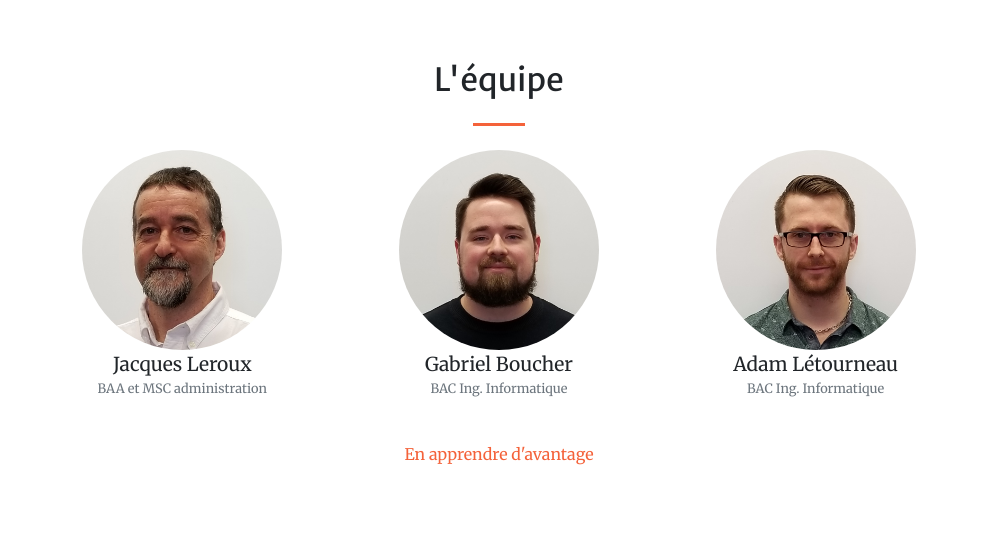
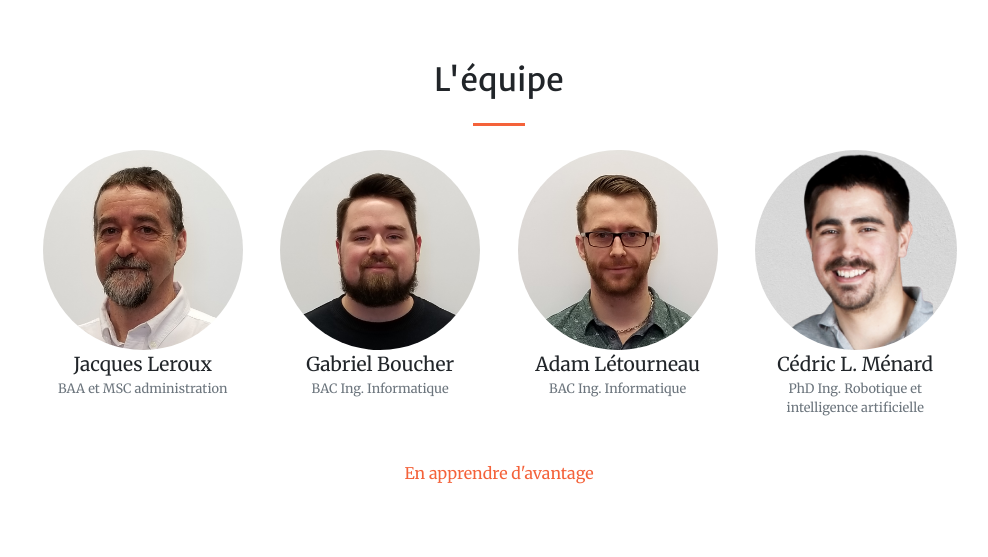
Before and after one commit to GBoucher42/GBoucher42.github.io, a plain HTML site: page index.html in a window 1280 px wide. Shown: the part 3605-4162 px from the top of the page, without its empty margins (141-1129 px from the left). Drawn offline with Linux system fonts and the light colour scheme.

Commit message:
photo ced

```diff
--- a/index.html
+++ b/index.html
@@ -175,7 +175,7 @@ Pour que tout se passe bien, l’implantation doit se faire d’une façon progr
             <a id="collapsible3" class="btn btn-primary show-more-btn" data-toggle="collapse" href="#moreInfo3" role="button" aria-expanded="false" aria-controls="multiCollapseExample1">Plus d'information</a>
             <div id="moreInfo3" class="collapse text-muted mb-4 text-justify">
               <p>
-                D’abord il st important de bien distinguer les équipes que nous retrouvons généralement dans nos milieux de travail par rapport aux équipes authentiques. La distinction la plus importante, c’est que les équipes authentiques possèdent une plus grande autonomie et une plus grande complicité entre les coéquipiers. Dans les équipes authentiques, nous avons des synergies, la complicité entre les coéquipiers permets une meilleure utilisation des talents de chacun. Et permet ainsi d’obtenir de meilleurs résultats.
+                D’abord il est important de bien distinguer les équipes que nous retrouvons généralement dans nos milieux de travail par rapport aux équipes authentiques. La distinction la plus importante, c’est que les équipes authentiques possèdent une plus grande autonomie et une plus grande complicité entre les coéquipiers. Dans les équipes authentiques, nous avons des synergies, la complicité entre les coéquipiers permet une meilleure utilisation des talents de chacun. Et permet ainsi d’obtenir de meilleurs résultats.
               </p>
               <p>
                 Le cœur de la performance des équipes est en lien avec le ou les défis, il est essentiel qu’ils soient stimulants aux yeux des employés. Une fois que l’équipe à accepter de cheminer vers une équipe authentique et de relever leurs défis, le cheminement commence. La confiance se bâtit naturellement à partir des résultats atteints par les équipes et à partir du support de la direction au niveau de la gestion des obstacles et/ou irritants des équipes, c’est donnant donnant.  En fait le sentiment de confiance va se solidifier à mesure que les objectifs seront atteints et à mesure que l’équipe se sentira supporter par la direction.  Donc le cheminement d’une équipe authentique vers une bonne autonomie se fait, en général, en douceur, sur une année ou même plus selon le contexte.
@@ -188,7 +188,7 @@ Pour que tout se passe bien, l’implantation doit se faire d’une façon progr
                 Une autre crainte des chefs d’entreprise, c’est de concilier l’implantation des équipes authentiques avec le respect des délais de livraison. Comment implanter un tel projet dans un contexte où il manque des employés pour livrer la marchandise.
               </p>
               <p>
-                Comment faire pour investir dans notre main d’œuvre si toutes les heures sont comptés
+                Comment faire pour investir dans notre main d’œuvre si toutes les heures sont comptées
               </p>
               <p>
                 Il est possible d’implanter les équipes d’une façon graduelle et fluide. Je recommande un accompagnement avec une personne qui connait bien les équipes authentiques, au départ prendre une personne de l’extérieur, toutefois une fois que le projet est bien parti, profitez des ressources à l’interne qui ont eu l’opportunité de se familiariser avec le fonctionnement des équipe authentiques est une excellente idée. Oui, tous devront mettre un peu plus d’efforts, c’est une question de priorité, si c’est important pour la direction et les équipes, les parties prenantes vont trouver l’énergie pour s’impliquer et les délais de livraison vont s’améliorer assez rapidement.
@@ -316,25 +316,32 @@ Pour que tout se passe bien, l’implantation doit se faire d’une façon progr
           <h2 class="mt-0 justify-content-center text-center">L'équipe</h2>
           <hr class="divider my-4">
           <div class="row">
-            <div class="col-lg-4">
+            <div class="col-lg-3">
               <div class="member-container">
                 <img src="./img/jacques.jpg" class="avatar" />
                 <div class="member-name">Jacques Leroux</div>
                 <div class="text-muted mb-4 member-title">BAA et MSC administration</div>
               </div>
             </div>
-            <div class="col-lg-4">
+            <div class="col-lg-3">
               <div class="member-container">
                 <img src="./img/gab.jpg" class="avatar" />
                 <div class="member-name">Gabriel Boucher</div>
                 <div class="text-muted mb-4 member-title">BAC Ing. Informatique</div>
               </div>
             </div>
-            <div class="col-lg-4">
+            <div class="col-lg-3">
               <div class="member-container">
                 <img src="./img/adam.jpg" class="avatar" />
                 <div class="member-name">Adam Létourneau</div>
                 <div class="text-muted mb-4 member-title">BAC Ing. Informatique</div>
+              </div>
+            </div>
+            <div class="col-lg-3">
+              <div class="member-container">
+                <img src="./img/cedric.png" class="avatar" />
+                <div class="member-name">Cédric L. Ménard</div>
+                <div class="text-muted mb-4 member-title">PhD Ing. Robotique et intelligence artificielle</div>
               </div>
             </div>
           </div>
@@ -366,7 +373,7 @@ Pour que tout se passe bien, l’implantation doit se faire d’une façon progr
                     En conclusion, ce que je veux dire, c’est que je sais de quoi je parle, oui les équipes authentiques ne sont pas très répandues au Québec toutefois elles représentent une solution puissante pour relever le défi de la main d’œuvre et par conséquent les problématiques de recrutement, de décrochage et d’assiduité.  Mon parcours singulier me donne accès à cette perspective et je me fais un devoir de promouvoir cette solution parce que je suis profondément convaincu que c’est une excellente solution en ce moment pour la majorité des organisations du Québec afin de demeurer compétitive. Pour un investissement de quelques milliers de dollars, le projet devient réalité.
                   </p>
                   <p>
-                    Pour réaliser ce défi, j’avais besoin d’une plateforme web qui vient supporter les équipes de direction et qui apporte stimulation et encadrement aux équipes authentiques. TeamJob peut compter sur des talents en génie informatique et en intelligence artificielle, une équipe compétente et motivée qui a relevé le défi de concevoir et de réaliser une plateforme web à la hauteur des attentes de nos organisations. Cette plateforme permet de faciliter grandement la gestion des équipes authentiques, elle permet en quelque sorte d’offrir aux employeurs et employés une façon différente de vivre le marché du travail, une façon différente que je qualifie d’innovatrice, de "gagnant-gagnant" employeurs- employés et surtout de nécessaire et essentielle. La base de la plateforme est prête, la suite sera sur complétée sur mesure en fonction des besoins des entreprises.
+                    Pour réaliser ce défi, j’avais besoin d’une plateforme web qui vient supporter les équipes de direction et qui apporte stimulation et encadrement aux équipes authentiques. TeamJob peut compter sur des talents en génie informatique et en intelligence artificielle, une équipe compétente et motivée qui a relevé le défi de concevoir et de réaliser une plateforme web à la hauteur des attentes de nos organisations. Cette plateforme permet de faciliter grandement la gestion des équipes authentiques, elle permet en quelque sorte d’offrir aux employeurs et employés une façon différente de vivre le marché du travail, une façon différente que je qualifie d’innovatrice, de "gagnant-gagnant" employeurs- employés et surtout de nécessaire et essentielle. La base de la plateforme est prête, la suite sera complétée sur mesure en fonction des besoins des entreprises.
                   </p>
                   <p>
                     Mes associés ont participé à plusieurs projets de grande envergure allant de la conception de jeux vidéo distribués mondialement à la conception d'applications web utilisés par des milliers d'usagers. Ce sont des passionnés qui ont le succès à cœur et qui sont dédiés à développer et offrir un produit de qualité.
```
Also changed, not shown: img/cedric.png (added).
